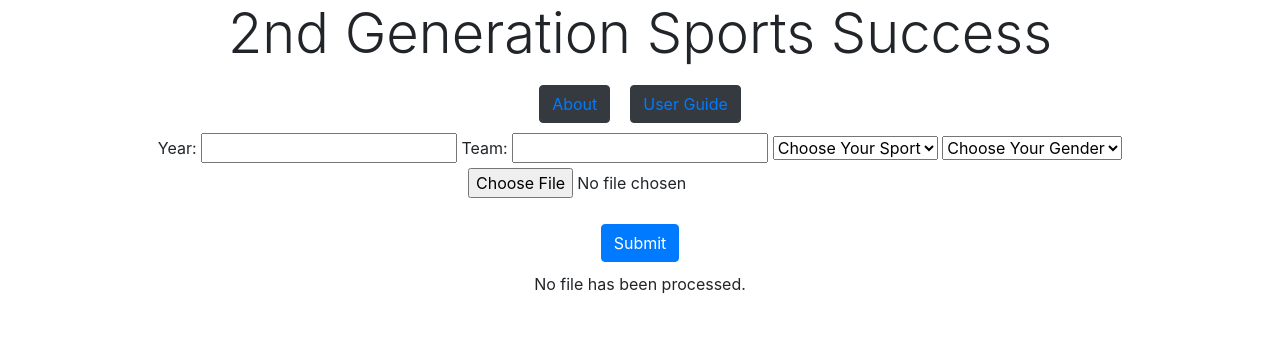
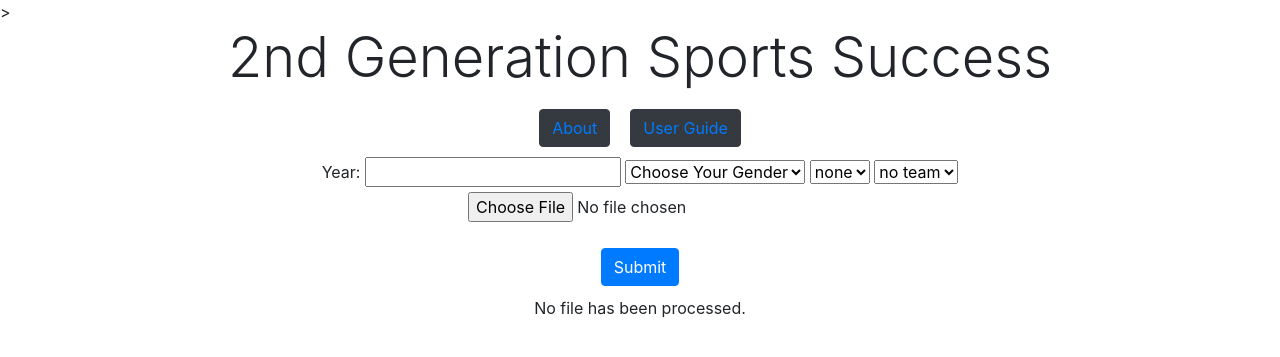
Before and after one commit to jchen706/2ndGenSports, a Flask app: page / in a window 1280 px wide. Shown: the top 357 px of the page. Run offline with Flask 2, Linux system fonts and the light colour scheme; some libraries are stand-ins or nearby versions.

Commit message:
dropdown

```diff
--- a/2ndgen.py
+++ b/2ndgen.py
@@ -22,7 +22,7 @@ from tika import parser
 import re
 
 from nltk.tokenize import sent_tokenize
-from dynamo import putItem as putItem
+#from dynamo import putItem as putItem
 
 
 
--- a/templates/home.html
+++ b/templates/home.html
@@ -21,6 +21,66 @@
 
   </script>
 
+  <script type="text/javascript">
+    function populate(s1, s2){
+      var s1 = document.getElementById(s1);
+      var s2 = document.getElementById(s2);
+      s2.innerHTML = "";
+      console.log("in func");
+      if(s1.value == "male"){
+        var optionArr = ["basketball|Basketball","football|Football"];
+        console.log("male");
+      } else if(s1.value == "female"){
+        console.log("female");
+         var optionArr = ["basketball|Basketball"];
+      }
+      var i =0;
+      for(var option in optionArr){
+        console.log(i);
+        i++;
+        var pair = optionArray[option].split("|");
+        var newOption = document.createElement("option");
+        newOption.value = pair[0];
+
+        newOption.innerHTML = pair[1];
+        console.log(pair[0]);
+        console.log(pair[1]);
+        s2.options.add(newOption);
+
+      }
+    }
+  </script>
+
+  <script type="text/javascript">
+    function populate2(s1,s2,s3){
+      var s1 = document.getElementById(s1);
+      var s2 = document.getElementById(s2);
+      var s3 = document.getElementById(s3);
+      s3.innerHTML = "";
+      if(s2.value = "female"){
+        var optionArr = ["wbasketballteams|wBasketballteams"];
+      } else if(s1.value = "basketball"){
+        var optionArr = ["basketballteams|Basketballteams"];
+      } else if(s1.value = "football"){
+        var optionArr = ["footballteams|Footballteams"];
+      }
+      var i = 0;
+      for(var option in optionArr){
+        console.log(i);
+        i++;
+        var pair = optionArray[option].split("|");
+        var newOption = document.createElement("option");
+        newOption.value = pair[0];
+
+        newOption.innerHTML = pair[1];
+        console.log(pair[0]);
+        console.log(pair[1]);
+        s3.options.add(newOption);
+
+      }
+    }
+  </script>>
+
 </head>
 
 <body>
@@ -41,23 +101,26 @@
       <form action='/' method="POST" enctype="multipart/form-data">
 
         <div class="form-group">
+
           <label class="year-label " for="year">Year:</label>
-          <input type="text" name="year" id='year1'>
+            <input type="text" name="year" id='year1'>
 
-          <label class="team-label " for="team">Team:</label>
-          <input type="text" name="team" id='team1'>
-
-          <select class="mdb-select md-form" searchable="Search here.." name="sport">
-            <option value="" disabled selected>Choose Your Sport</option>
-            <option value="basketball">Basketball</option>
-            <option value="football">Football</option>
-          </select>
-
-          <select class="mdb-select md-form" searchable="Search here.." name="gender">
+          <select id="gender" class="mdb-select md-form" searchable="Search here.." name="gender" onchange="populate(this.id,'sport')">
             <option value="" disabled selected>Choose Your Gender</option>
             <option value="male">Male</option>
             <option value="female">Female</option>
           </select>
+
+          <select id="sport" class="mdb-select md-form" searchable="Search here.." name="sport" onchange="populate2(this.id, 'gender', 'team')">
+                          <option value="mas">none</option>
+          </select>
+
+          <select id="team" class="mdb-select md-form" searchable="Search here.." name = "team">
+            <option value="n">no team</option>
+          </select>
+
+
+
 
           <div class="file-field">
             <input type="file" name="pdffile">
```
